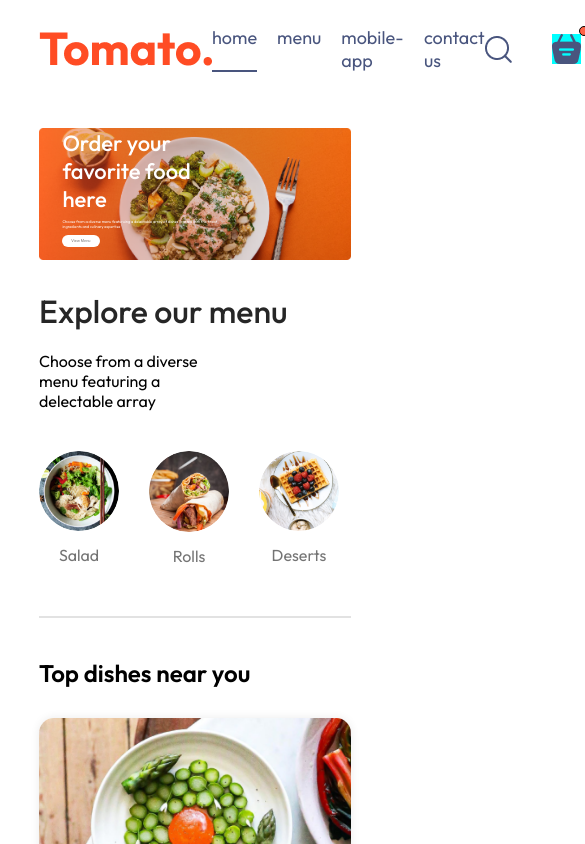
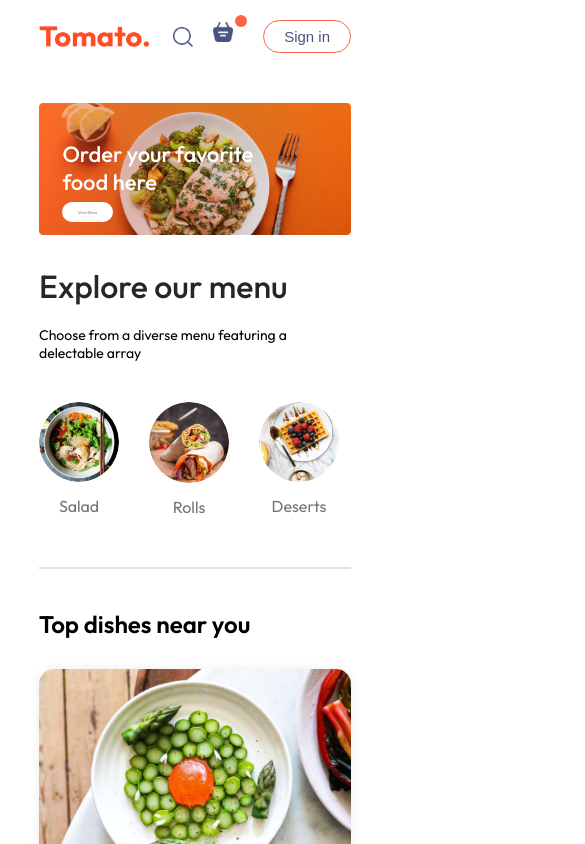
Before and after one commit to M-Munim/Foodelivery-Ui, a React (Vite) app: page / in a window 390 px wide. Shown: the top 844 px of the page, 585 px wide, since content can reach past the window. Built offline with nearby package versions, Linux system fonts and the light colour scheme; a web font is replaced by a local one.

Commit message:
explore menu , login sign up logic

```diff
--- a/src/App.jsx
+++ b/src/App.jsx
@@ -5,12 +5,18 @@
 import Cart from './pages/Cart/Cart'
 import PlaceOrder from './pages/PlaceOrder/PlaceOrder'
 import Footer from './components/Footer/Footer'
+import LoginPopup from './components/LoginPopup/LoginPopup'
+import { useState } from 'react'
+
 function App() {
-
+  const [showLogin, setshowLogin] = useState(false)
   return (
     <>
+      {
+        showLogin ? <LoginPopup /> : <></>
+      }
       <div className='app'>
-        <Navbar />
+        <Navbar setshowLogin={setshowLogin} />
         <Routes>
           <Route path='/' element={<Home />} />
           <Route path='/cart' element={<Cart />} />
--- a/src/components/ExploreMenu/ExploreMenu.css
+++ b/src/components/ExploreMenu/ExploreMenu.css
@@ -54,3 +54,12 @@
   border: 4px solid tomato;
   padding: 2px;
 }
+
+/* responsive */
+
+@media (max-width: 1050px) {
+  .explore-menu-text {
+    max-width: 100%;
+    font-size: 14px;
+  }
+}
--- a/src/components/Footer/Footer.css
+++ b/src/components/Footer/Footer.css
@@ -52,3 +52,16 @@
   background-color: gray;
   border: none;
 }
+
+/* responsive  */
+@media (max-width: 750px) {
+  .footer-content {
+    display: flex;
+    flex-direction: column;
+    gap: 35px;
+  }
+
+  .footer-copyright{
+    text-align: center;
+  }
+}
--- a/src/components/Header/Header.css
+++ b/src/components/Header/Header.css
@@ -38,3 +38,24 @@
   font-size: max(1vw, 2.3px);
   border-radius: 50px;
 }
+
+/* responsive */
+@media (max-width: 1050px) {
+  .header-contents {
+    max-width: 45%;
+  }
+}
+
+@media (max-width: 750px) {
+  .header-contents {
+    max-width: 65%;
+  }
+
+  .header-contents p {
+    display: none;
+  }
+
+  .header-contents button {
+    padding: 2vw 4vw;
+  }
+}
--- /dev/null
+++ b/src/components/LoginPopup/LoginPopup.jsx
@@ -0,0 +1,10 @@
+import React from 'react'
+import './LoginPopup.css'
+
+const LoginPopup = () => {
+  return (
+    <div>LoginPopup</div>
+  )
+}
+
+export default LoginPopup
--- a/src/components/Navbar/Navbar.css
+++ b/src/components/Navbar/Navbar.css
@@ -76,7 +76,6 @@
 .navbar-search-icon {
   position: relative;
   z-index: 1;
-  background-color: aqua;
   width: 30px;
   /* Ensure there is enough space for visibility */
   height: 30px;
@@ -86,13 +85,67 @@
 .navbar-search-icon .dot {
   z-index: 999;
   position: absolute;
-  width: 10px;
-  height: 10px;
+  width: 12px;
+  height: 12px;
   /* Use height instead of min-height for consistency */
   background: tomato;
-  border-radius: 5px;
-  top: -8px;
-  right: -8px;
-  border: 1px solid black;
+  border-radius: 50%;
+  top: -7px;
+  right: -4px;
   /* Added border for visibility */
 }
+
+/* responsive */
+
+@media (max-width: 1050px) {
+  .navbar .logo {
+    width: 140px;
+  }
+
+  .navbar-menu {
+    gap: 20px;
+    font-size: 17px;
+  }
+
+  .navbar-right {
+    gap: 30px;
+  }
+
+  .navbar-right img {
+    width: 22px;
+  }
+
+  .navbar-right button {
+    padding: 8px 25px;
+  }
+}
+
+@media (max-width: 900px) {
+  .navbar .logo {
+    width: 110px;
+  }
+
+  .navbar-menu {
+    gap: 15px;
+    font-size: 16px;
+  }
+
+  .navbar-right {
+    gap: 20px;
+  }
+
+  .navbar-right img {
+    width: 20px;
+  }
+
+  .navbar-right button {
+    padding: 7px 20px;
+    font-size: 15px;
+  }
+}
+
+@media (max-width: 750px) {
+  .navbar-menu {
+    display: none;
+  }
+}
--- a/src/components/Navbar/Navbar.jsx
+++ b/src/components/Navbar/Navbar.jsx
@@ -1,18 +1,19 @@
 import React, { useState } from 'react'
 import './Navbar.css'
 import { assets } from "../../assets/assets"
+import { Link } from 'react-router-dom'
 
-const Navbar = () => {
+const Navbar = ({ setshowLogin }) => {
   const [menu, setMenu] = useState("home")
   return (
     <div className='navbar'>
-      <img src={assets.logo} alt="" />
+      <img src={assets.logo} alt="" className='logo' />
 
       <ul className='navbar-menu'>
-        <li onClick={() => setMenu("home")} className={menu === "home" ? "activee" : ""}>home</li>
-        <li onClick={() => setMenu("menu")} className={menu === "menu" ? "activee" : ""}>menu</li>
-        <li onClick={() => setMenu("mobile-app")} className={menu === "mobile-app" ? "activee" : ""}>mobile-app</li>
-        <li onClick={() => setMenu("contact-us")} className={menu === "contact-us" ? "activee" : ""}>contact us</li>
+        <Link to='/' onClick={() => setMenu("home")} className={menu === "home" ? "activee" : ""}>Home</Link>
+        <a href='#explore-menu' onClick={() => setMenu("menu")} className={menu === "menu" ? "activee" : ""}>Menu</a>
+        <a href='#app-download' onClick={() => setMenu("mobile-app")} className={menu === "mobile-app" ? "activee" : ""}>Mobile-app</a>
+        <a href='#footer' onClick={() => setMenu("contact-us")} className={menu === "contact-us" ? "activee" : ""}>Contact-us</a>
       </ul>
 
       <div className="navbar-right">
@@ -23,7 +24,8 @@
           <div className="dot"></div>
         </div>
 
-        <button>sign in</button>
+        {/* <button onClick={() => setshowLogin((prev) => !prev)}>sign in</button> */}
+        <button onClick={() => setshowLogin(true)}>Sign in</button>
       </div>
 
     </div>
--- a/src/index.css
+++ b/src/index.css
@@ -2,6 +2,7 @@
   padding: 0;
   margin: 0;
   box-sizing: border-box;
+  scroll-behavior: smooth;
 }
 
 body {
```
Also changed, not shown: src/components/LoginPopup/LoginPopup.css (added).
